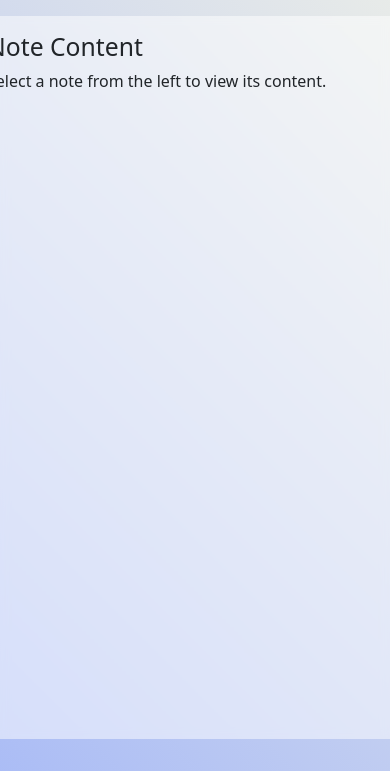
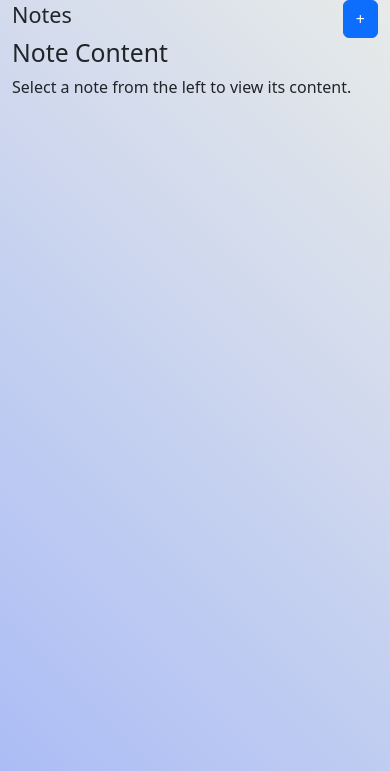
Before and after one commit to HaydenCar/Team-5-HackIreland, a Flask app: page /notes in a window 390 px wide. Shown: the part 73-844 px from the top of the page. Run offline with Flask 3, Linux system fonts and the light colour scheme.

Commit message:
added mobile support

```diff
--- a/python_backend/templates/notes.html
+++ b/python_backend/templates/notes.html
@@ -3,53 +3,67 @@
 
 {% block styles %}
 <style>
-  /* Ensure the base layout has the viewport meta tag:
-     <meta name="viewport" content="width=device-width, initial-scale=1">
-  */
-  .main-container {
-    display: flex;
-    flex-direction: row; /* Desktop: side-by-side */
-  }
-  .side-panel {
-    width: 300px;
-    /* any other desktop styling */
-  }
-  .content-panel {
-    flex: 1;
-    /* any other desktop styling */
+  /* Base container padding */
+  .notes-container-wrapper {
+    padding: 1rem;
   }
 
-  /* On mobile, stack the panels vertically */
-  @media (max-width: 768px) {
-    .main-container {
-      flex-direction: column;
+  /* Sidebar styling */
+  .notes-sidebar {
+    background-color: rgba(255, 255, 255, 0.95);
+    border-radius: 8px;
+    padding: 1rem;
+    margin-bottom: 1rem;
+    box-shadow: 0 1px 3px rgba(0,0,0,0.1);
   }
-    .side-panel, .content-panel {
-      width: 100%;
+  .notes-sidebar h4 {
+    margin-bottom: 1rem;
+    font-weight: bold;
   }
-    /* Optionally adjust spacing */
-    .side-panel {
-      margin-bottom: 10px;
+  .notes-sidebar .note-link {
+    display: block;
+    padding: 0.5rem;
+    margin-bottom: 0.5rem;
+    border-radius: 4px;
+    text-decoration: none;
+    color: #2b3861;
+    transition: background 0.2s;
   }
+  .notes-sidebar .note-link:hover {
+    background-color: #f0f0f0;
   }
+
+  /* Content area styling */
+  .notes-content {
+    background-color: rgba(255, 255, 255, 0.98);
+    border-radius: 8px;
+    padding: 1rem;
+    box-shadow: 0 1px 3px rgba(0,0,0,0.1);
+  }
+
+  /* Responsive grid using Bootstrap classes.
+     On mobile (xs and sm) columns stack; on md+ they sit side by side. */
 </style>
 {% endblock %}
 
 {% block content %}
-<div class="main-container">
-  <!-- SIDE PANEL -->
-  <nav class="glass side-panel">
+<div class="container notes-container-wrapper">
+  <div class="row">
+    <!-- Sidebar: takes full width on mobile, 4/12 on medium+ -->
+    <div class="col-12 col-md-4">
+      <div class="notes-sidebar">
         <div class="d-flex justify-content-between align-items-center">
-      <h4 class="notes-title">Notes</h4>
+          <h4>Notes</h4>
           <button class="btn btn-primary" data-bs-toggle="modal" data-bs-target="#createNoteModal">+</button>
         </div>
-    <div class="notes-container" id="notesContainer">
-      <!-- Notes will be dynamically populated via JavaScript -->
+        <div id="notesContainer">
+          <!-- Dynamically populated note links -->
         </div>
-  </nav>
-
-  <!-- MAIN CONTENT PANEL -->
-  <main class="glass content-panel">
+      </div>
+    </div>
+    <!-- Content: takes full width on mobile, 8/12 on medium+ -->
+    <div class="col-12 col-md-8">
+      <div class="notes-content">
         {% if active_note %}
           <div class="d-flex justify-content-between align-items-center mb-3">
             <h2 class="mb-0">{{ active_note }}</h2>
@@ -60,7 +74,6 @@
         {% else %}
           <h2>Note Content</h2>
         {% endif %}
-
         <div id="noteContent">
           {% if note_content %}
             {{ note_content|safe }}
@@ -68,7 +81,9 @@
             <p>Select a note from the left to view its content.</p>
           {% endif %}
         </div>
-  </main>
+      </div>
+    </div>
+  </div>
 </div>
 
 <!-- Create Note Modal -->
@@ -101,15 +116,7 @@
         </div>
         <div class="modal-body">
           <input type="hidden" name="noteID" value="{{ active_note_id }}">
-          <input
-            type="file"
-            name="image"
-            id="cameraInput"
-            class="form-control"
-            accept="image/*"
-            capture="environment"
-            required
-          >
+          <input type="file" name="image" id="cameraInput" class="form-control" accept="image/*" capture="environment" required>
           <p class="mt-2 small text-muted">
             On mobile, you can take a photo directly. On desktop, this will open the file picker.
           </p>
@@ -126,21 +133,24 @@
 
 {% block scripts %}
 <script>
+  // Fetch and populate the notes list
   fetch('/getOnlineMarkdown')
     .then(response => response.json())
     .then(data => {
       const container = document.getElementById("notesContainer");
+      container.innerHTML = '';
       data.forEach(noteName => {
         const noteUrl = "/notes/" + encodeURIComponent(noteName.replace(/ /g, "_"));
-        const a = document.createElement("a");
-        a.href = noteUrl;
-        a.className = "note-link";
-        a.textContent = noteName;
-        container.appendChild(a);
+        const link = document.createElement("a");
+        link.href = noteUrl;
+        link.className = "note-link";
+        link.textContent = noteName;
+        container.appendChild(link);
       });
     })
-    .catch(error => console.error("Error fetching note list:", error));
+    .catch(error => console.error("Error fetching notes:", error));
 
+  // Create Note functionality
   document.getElementById("createNoteButton").addEventListener("click", function() {
     const noteName = document.getElementById("noteNameInput").value.trim();
     if (!noteName) {
```
Also changed, not shown: python_backend/templates/highlight.html (+121 -62 lines). Lines whose indentation alone changed are shown as unchanged.
